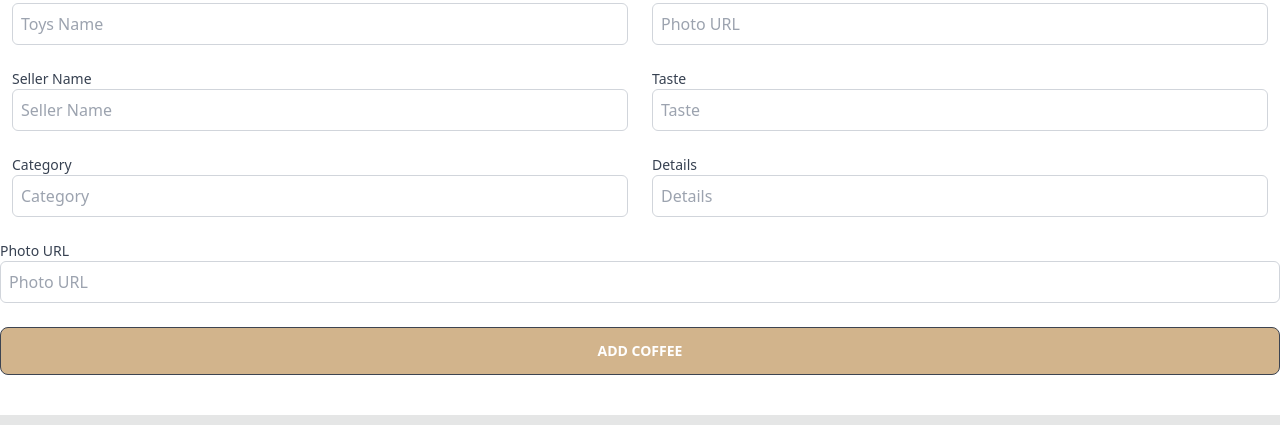
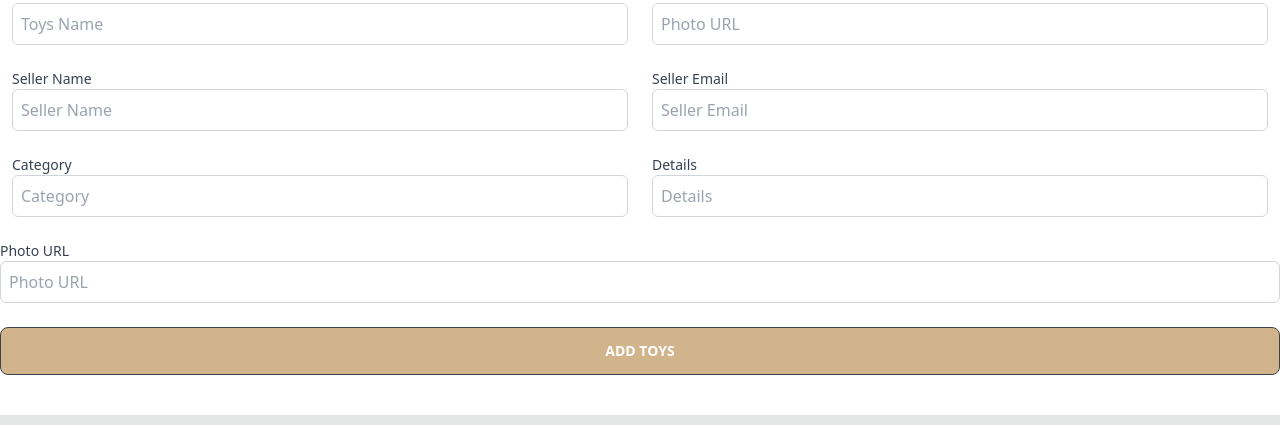
Before and after one commit to ataullahmesbah/toys-marketplace-client-side, a React (Vite) app: page /addtoy in a window 1280 px wide. Shown: the part 131-556 px from the top of the page. Built offline with nearby package versions, Linux system fonts and the light colour scheme; no server answers.

Commit message:
private route setup when user login in then show navbar My Toys

```diff
--- a/src/Pages/AddToy/AddToy.jsx
+++ b/src/Pages/AddToy/AddToy.jsx
@@ -1,6 +1,9 @@
+import { useContext } from "react";
+import { AuthContext } from "../../Providers/AuthProvider";
 
 
 const AddToy = () => {
+  const {user} = useContext(AuthContext);
     return (
         <div>
 
@@ -45,6 +48,7 @@ const AddToy = () => {
       </label>
       <input
         type="text"
+        defaultValue={user?.name}
         name="seller"
         placeholder="Seller Name"
         className="w-full p-2 border border-gray-300 rounded-md focus:outline-none focus:ring-2 focus:ring-blue-400"
@@ -52,12 +56,13 @@ const AddToy = () => {
     </div>
     <div className="w-full md:w-1/2 px-3">
       <label className="block text-sm font-medium text-gray-700">
-        Taste
+        Seller Email
       </label>
       <input
         type="text"
-        name="taste"
-        placeholder="Taste"
+        name="email"
+        defaultValue={user?.email}
+        placeholder="Seller Email"
         className="w-full p-2 border border-gray-300 rounded-md focus:outline-none focus:ring-2 focus:ring-blue-400"
       />
     </div>
@@ -101,7 +106,7 @@ const AddToy = () => {
       />
                 </div>
 
-                <input type="submit" value="Add Coffee" className="btn btn-block bg-[#D2B48C]" />
+                <input type="submit" value="Add Toys" className="btn btn-block bg-[#D2B48C]" />
 
 
             </form>
--- a/src/Pages/Login/Login.jsx
+++ b/src/Pages/Login/Login.jsx
@@ -37,6 +37,7 @@ const Login = () => {
         googleSignIn()
             .then(result => {
                 console.log(result.user);
+                navigate(from, {replace: true})
             })
             .catch(error => console.log(error))
     }
--- a/src/Pages/Shared/Navbar/Navbar.jsx
+++ b/src/Pages/Shared/Navbar/Navbar.jsx
@@ -6,14 +6,14 @@ import { AuthContext } from "../../../Providers/AuthProvider";
 
 const Navbar = () => {
   const [isMenuOpen, setMenuOpen] = useState(false);
-  const {user, logOut} = useContext(AuthContext);
+  const { user, logOut } = useContext(AuthContext);
 
   const handleLogOut = () => {
     logOut()
-    .then(() => {
+      .then(() => {
 
-    })
-    .catch(error => console.log(error))
+      })
+      .catch(error => console.log(error))
   }
 
   const handleMenuToggle = () => {
@@ -30,7 +30,7 @@ const Navbar = () => {
 
 
         <Link to='/' className="text-gray-800 font-bold px-3 py-2 rounded-md hover:bg-gray-700">
-            Home</Link>
+          Home</Link>
 
         <a href="#" className="text-gray-800 font-bold px-3 py-2 rounded-md hover:bg-gray-700">
           About
@@ -40,16 +40,29 @@ const Navbar = () => {
         {/* <Link to='/login' className="text-gray-800 font-bold px-3 py-2 rounded-md hover:bg-gray-700">Login</Link> */}
 
 
-        { user?.email ? <>
+        {user?.email ? (
+          <>
+            <Link className="font-bold" to="/mytoys">My Toys</Link>
 
-        <Link className="font-bold" to='/mytoys'>My Toys</Link>
-        <button className="font-bold" onClick={handleLogOut}>Log Out</button>
+            {user?.photoURL ? (
+              <div>
+                <img className="w-12 rounded-full" src={user.photoURL} alt="" />
+              </div>
+            ) : (
+              <div>
+                <img className="w-12 rounded-full" src="/default-profile-image.jpg" alt="Default Profile" />
+              </div>
+            )}
 
-    </>
-        :
+            <button className="font-bold" onClick={handleLogOut}>Log Out</button>
+          </>
+        ) : (
+          <Link className="font-bold" to="/login">Login</Link>
+        )}
 
-        <Link className="font-bold" to='/login'>Login</Link>
-       }
+
+
+
 
       </div>
 
--- a/src/Pages/SignUp/SignUp.jsx
+++ b/src/Pages/SignUp/SignUp.jsx
@@ -23,9 +23,7 @@ const SignUp = () => {
       return;
     }
 
-    if(email.is() === '' || password.is() === ''){
-      setError('Please Enter a valid email and password');
-    }
+
 
     createUser(email, password)
       .then(result => {
```
